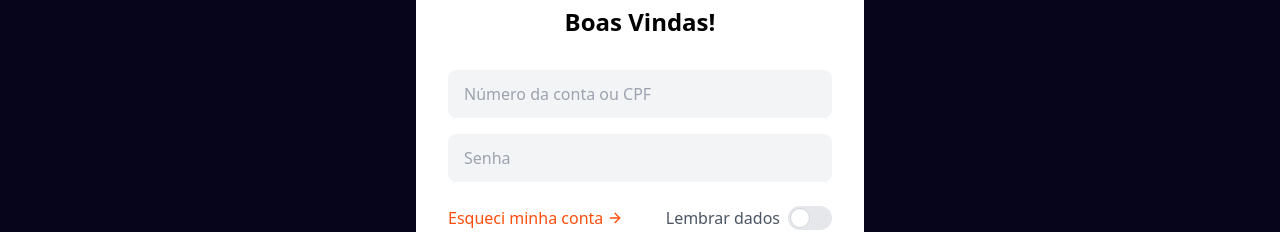
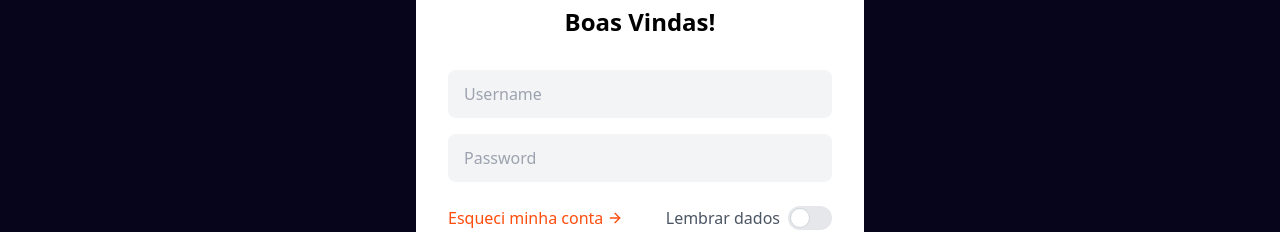
Before and after one commit to GuustavoPetry/MarkeTool, a React (Vite) app: page / in a window 1280 px wide. Shown: the part 262-494 px from the top of the page. Built offline with nearby package versions, Linux system fonts and the light colour scheme.

Commit message:
alterando placeholder

```diff
--- a/src/App.tsx
+++ b/src/App.tsx
@@ -14,7 +14,7 @@ function App() {
   const [isAuthenticated, setIsAuthenticated] = useState(false);
 
   const validCredentials = {
-    cpf: '12345678911',
+    cpf: 'visitante',
     senha: '123',
   };
 
@@ -23,7 +23,7 @@ function App() {
       setIsAuthenticated(true);
       return true; // ✅ agora retorna boolean!
     } else {
-      alert('CPF ou senha inválidos.');
+      alert('Login ou Senha inválidos!!!');
       return false;
     }
   };
--- a/src/components/Login.tsx
+++ b/src/components/Login.tsx
@@ -57,7 +57,7 @@ const Login: React.FC<LoginProps> = ({ onLogin, onForgotAccount, onCreateAccount
             <div className="mb-4">
               <input
                 type="text"
-                placeholder="Número da conta ou CPF"
+                placeholder="Username"
                 value={cpf}
                 onChange={(e) => setCpf(e.target.value)}
                 className="w-full px-4 py-3 bg-gray-100 rounded-lg focus:outline-none focus:ring-2 focus:ring-[#FF4D0D]"
@@ -67,7 +67,7 @@ const Login: React.FC<LoginProps> = ({ onLogin, onForgotAccount, onCreateAccount
             <div className="mb-6">
               <input
                 type="password"
-                placeholder="Senha"
+                placeholder="Password"
                 value={senha}
                 onChange={(e) => setSenha(e.target.value)}
                 className="w-full px-4 py-3 bg-gray-100 rounded-lg focus:outline-none focus:ring-2 focus:ring-[#FF4D0D]"
```
